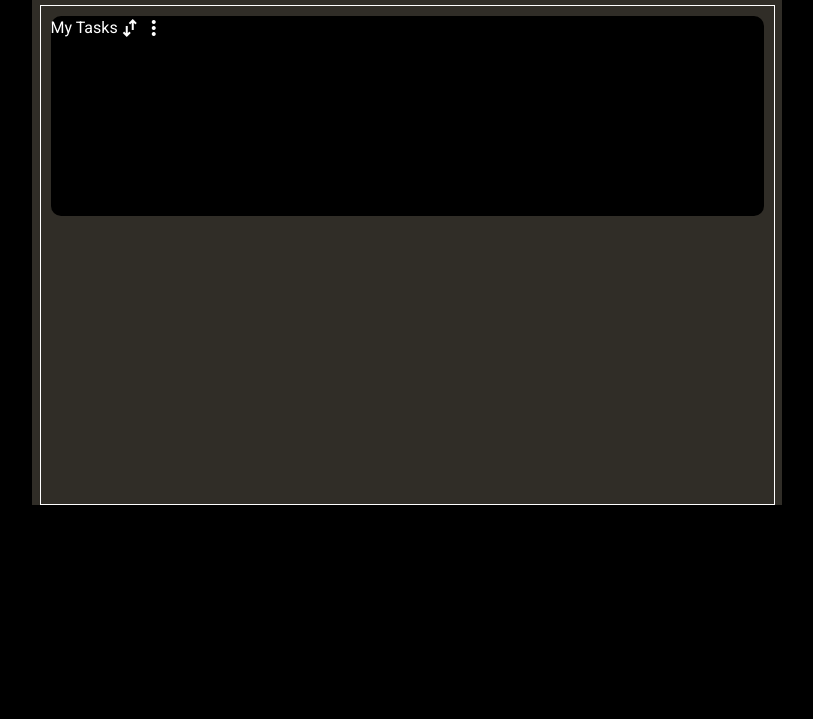
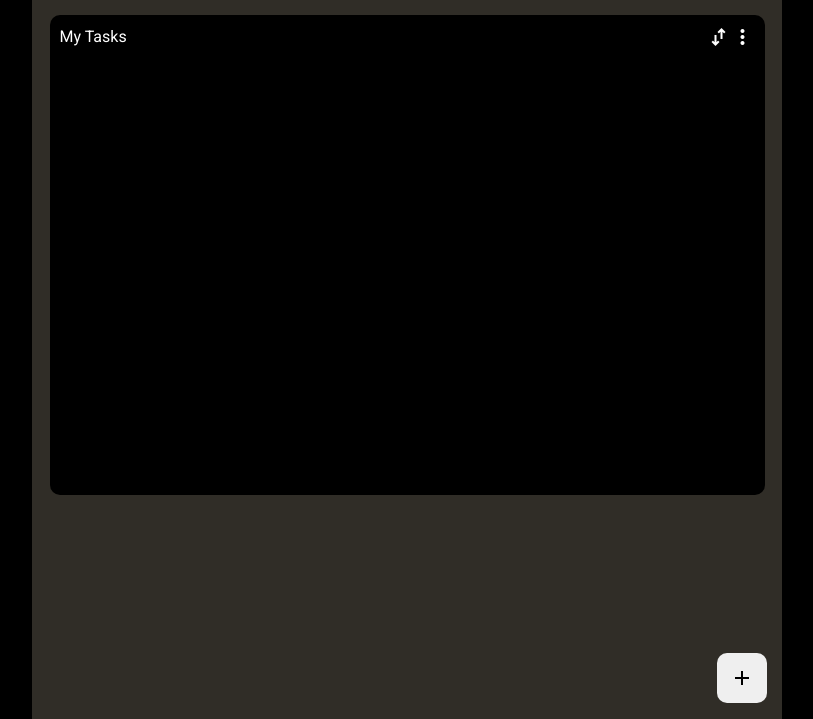
Before and after one commit to MatBushell/TOP-todo-list, a website built with webpack: page src/template.html in a window 1280 px wide. Shown: the part 81-800 px from the top of the page, without its empty margins (233-1046 px from the left). Built offline with nearby package versions, Linux system fonts and the light colour scheme.

Commit message:
WIP setting up add task button to paint tasks to card
Multi-line description of commit,
feel free to be detailed.

```diff
--- a/src/dom.js
+++ b/src/dom.js
@@ -1,6 +1,6 @@
 // dom.js
 
-import { getProjectsCount, createProject, promptForTitle, projects, starred } from "./state.js";
+import { getProjectsCount, createProject, promptForTitle, projects, starred, createTask } from "./state.js";
 
 // SELECTORS
 const projectCount = document.querySelector(".projectCount");
@@ -8,6 +8,16 @@ const content = document.querySelector(".content");
 const stared = document.querySelector(".starred");
 const nav = document.querySelector(".nav");
 
+function clearContentElement() {
+    return content.textContent = undefined;
+}
+
+function addTaskButton() {
+    const button = document.createElement("button");
+    button.textContent = "add";
+    button.classList.add("add", "material-symbols-outlined");
+    content.append(button);
+}
 
 function addTab() {
     const newTab = document.createElement("li");
@@ -19,16 +29,16 @@ function addTab() {
 }
 
 function addStarTab() {
-    const starTab = document.createElement("li");
-    starTab.textContent = "star";
-    starTab.dataset.id = "star";
-    starTab.classList.add("star", "material-symbols-outlined");
+    const button = document.createElement("li");
+    button.textContent = "star";
+    button.dataset.id = "star";
+    button.classList.add("star", "material-symbols-outlined");
     const parent = document.querySelector(".nav");
-    parent.insertAdjacentElement("afterbegin", starTab);
+    parent.insertAdjacentElement("afterbegin", button);
 }
 
 function createStarCard() {
-    content.textContent = "";
+    clearContentElement();
     const starCard = document.createElement("div");
     content.append(starCard);
     starCard.classList.add("starred", "projectCard"); // Styling
@@ -44,35 +54,51 @@ function createStarCard() {
     starCardHeader.append(starCardTitle, sortBy);
 }
 
-function clearContentElement() {
-    return content.textContent = undefined;
-}
-
 
 function createProjectCard(tabId) {
     // Create and append card elements + styling
     const id = tabId;
     clearContentElement();
+    // Card
     const projectCard = document.createElement("div");
     content.append(projectCard);
-    projectCard.classList.add("projectCard"); // Styling
+    projectCard.classList.add("projectCard");
+    // Card Header
     const cardHeader = document.createElement("div");
     cardHeader.classList.add("cardHeader");
     projectCard.append(cardHeader);
     const cardTitle = document.createElement("div");
+    // Widgets container
+    const cardWidgets = document.createElement("div");
+    cardWidgets.classList.add("cardWidgets");
+    // Widgets
     const sortBy = document.createElement("div");
     sortBy.classList.add("material-symbols-outlined", "sortBy");
     sortBy.textContent = "mobiledata_arrows";
     const actions = document.createElement("div");
     actions.classList.add("material-symbols-outlined", "actions");
     actions.textContent = "more_vert";
-    cardHeader.append(cardTitle, sortBy, actions);
+
+    cardWidgets.append(sortBy, actions);
+    cardHeader.append(cardTitle, cardWidgets);
+
+    // Plus Button
+    const button = document.createElement("button");
+    button.textContent = "add";
+    button.classList.add("add", "material-symbols-outlined");
+    content.append(button);
+
+
+
+
 
     if (id) {
         cardTitle.textContent = projects.find(p => p.id === id)?.title;
     } else {
         cardTitle.textContent = projects[projects.length - 1].title;
     }
+
+
 
 }
 
--- a/src/model.js
+++ b/src/model.js
@@ -17,6 +17,10 @@ Project.prototype.getTitle = function() {
     return this.title;
 }
 
+Project.prototype.newTask = function (title) {
+    return pushTask(new Task(title));
+}
+
 function Task(title) {
     if (!new.target) {
         throw Error("You must use the 'new' operator to call the constructor.");
@@ -30,9 +34,7 @@ function Task(title) {
     this.subtasks = [];
 }
 
-Project.prototype.newTask = function (title) {
-    return new Task(title);
-}
+
 
 // #endregion
 
--- a/src/state.js
+++ b/src/state.js
@@ -1,5 +1,5 @@
 // state.js
-import { Project } from "./model.js";
+import { Project, Subtask } from "./model.js";
 
 const projects = [];
 const completedTasks = [];
@@ -13,8 +13,12 @@ function createProject(title) {
     projects.push(new Project(title));
 }
 
+function createTask(title) {
+    Project.newTask(title);
+}
+
 function promptForTitle() {
     return prompt("Title: ");
 }
 
-export { getProjectsCount, createProject, promptForTitle, projects, starred };
+export { getProjectsCount, createProject, promptForTitle, createTask, projects, starred };
--- a/src/styles.css
+++ b/src/styles.css
@@ -4,11 +4,12 @@ body {
 }
 
 .appContainer {
+    position: relative;
     display: flex;
     margin: auto;
     flex-direction: column;
-    justify-content: center;
     max-width: 750px;
+    min-height: 100dvh;
     background-color: rgb(48, 45, 39);
 }
 
@@ -19,6 +20,7 @@ body {
     color: white;
     background-color: transparent;
     text-align: center;
+    cursor: pointer;
 }
 
 .nav {
@@ -34,6 +36,7 @@ body {
     font-variation-settings:
         'FILL' 1
 }
+
 
 li {
     flex: 1;
@@ -62,19 +65,47 @@ li:hover {
     align-self: center;
     margin-top: 1%;
     padding: 10px;
-    border: 1px solid white;
+    /* border: 1px solid white; */
 }
 
 .projectCard {
-    display: grid;
-    /* min-height: 200px; */
-    max-height: 200px;
+    display: flex;
+    flex-direction: column;
+    min-height: 200px;
+    max-height: 100%;
     background-color: black;
     color: white;
     border-radius: 10px;
     corner-shape: round;
+    padding: 10px;
 }
 
 .cardHeader {
     display: flex;
+    justify-content: space-between;
+    cursor: pointer;
 }
+
+/* .cardWidgets {
+
+} */
+
+.add {
+    position: absolute;
+    /* top: 90; */
+    bottom: 2%;
+    right: 2%;
+    height: 50px;
+    width: 50px;
+    padding: 0;
+    border: 0;
+    cursor: pointer;
+    border-radius: 10px;
+    corner-shape: round;
+    /* position: sticky; */
+    z-index: 10;
+    color: rgb(0, 0, 0);
+    /* background-color: white; */
+    font-variation-settings:
+        'FILL' 1
+}
```
